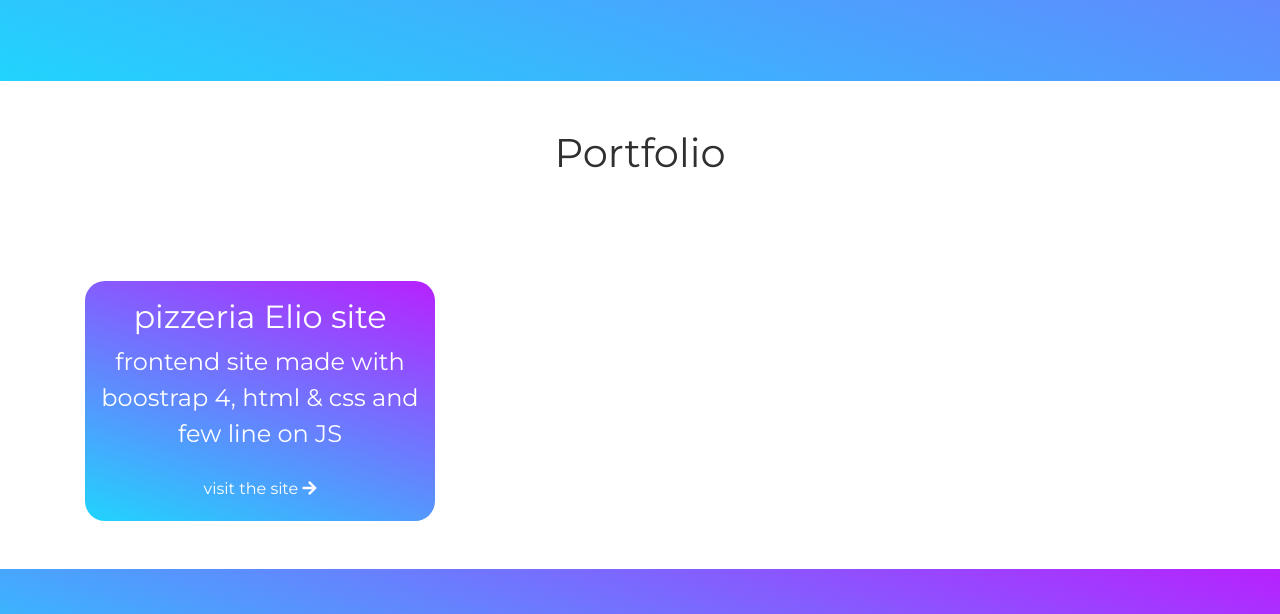
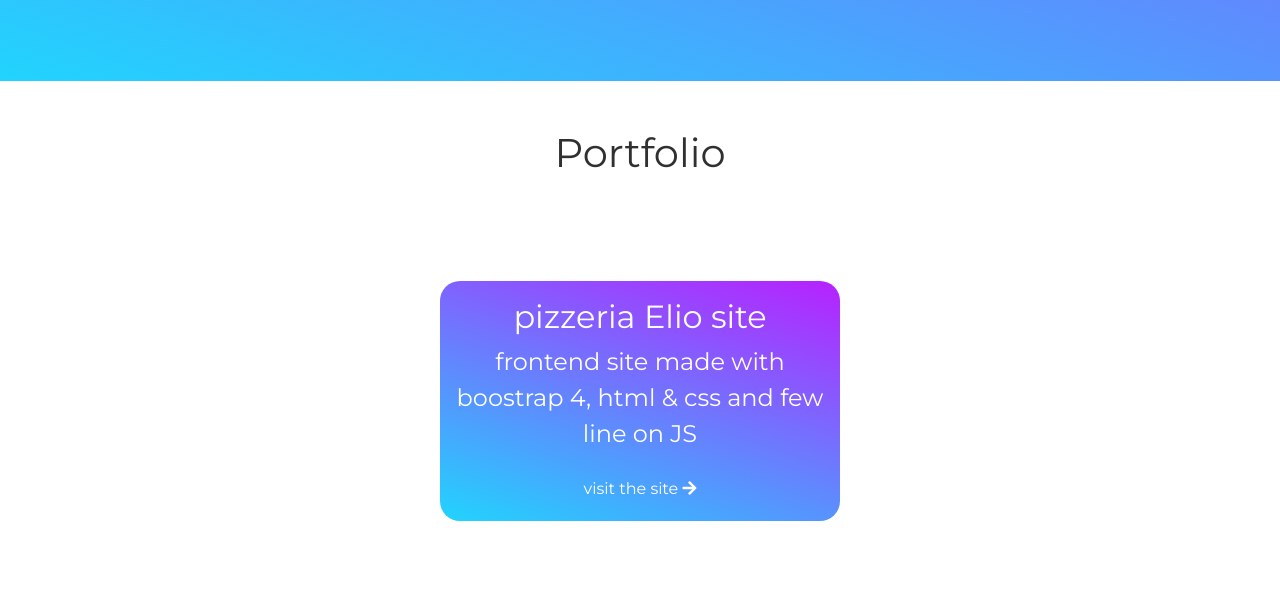
Before and after one commit to RiccardoCherchi/riccardocherchi, a plain HTML site: page index.html in a window 1280 px wide. Shown: the part 719-1333 px from the top of the page. Drawn offline with nearby package versions, Linux system fonts and the light colour scheme; no server answers.

Commit message:
remove bootstrap grid and add flezbox

```diff
--- a/index.html
+++ b/index.html
@@ -83,11 +83,11 @@
     </section>
 
     <section id="portfolio">
-      <div class="container py-5">
+      <div class="fluid-container py-5">
         <h1 class="text-center pb-5">Portfolio</h1>
-        <div id="repository" class="row">
-          <div class="col-md-4 pt-5">
-            <div class="portfolio-element text-center py-3">
+        <div id="repository">
+           <div class="pt-5">
+            <div class="portfolio-element text-center">
               <div class="portfolio-text">
                 <h2>pizzeria Elio site</h2>
                 <p>
@@ -151,21 +151,5 @@
     ></script>
     <script src="https://cdn.jsdelivr.net/npm/typed.js@2.0.9"></script>
     <script src="main.js"></script>
-    <script>
-      var typed = new Typed("#typed", {
-        strings: ["Full stack developer", "Riccardo Cherchi"],
-        smartBackspace: true, // Default value
-        typeSpeed: 45,
-        backSpeed: 25
-      });
-    </script>
-    <script>
-      $(function() {
-        $(document).scroll(function() {
-          var $nav = $("#mainNavbar");
-          $nav.toggleClass("scrolled", $(this).scrollTop() > $nav.height());
-        });
-      });
-    </script>
   </body>
 </html>
--- a/main.js
+++ b/main.js
@@ -4,7 +4,7 @@ function getGitHubRepos(user) {
     .then(res => {
       console.log(res);
       res.forEach(repo => {
-        $("#repository").append(`<div class="col-md-4 pt-5">
+        $("#repository").append(`<div class="pt-5">
         <div class="portfolio-element text-center py-3">
           <div class="portfolio-text">
             <h2>${repo.name}</h2>
@@ -26,3 +26,17 @@ function getGitHubRepos(user) {
 }
 
 getGitHubRepos("RiccardoCherchi");
+
+var typed = new Typed("#typed", {
+  strings: ["Full stack developer", "Riccardo Cherchi"],
+  smartBackspace: true, // Default value
+  typeSpeed: 60,
+  backSpeed: 25
+});
+
+$(function() {
+  $(document).scroll(function() {
+    var $nav = $("#mainNavbar");
+    $nav.toggleClass("scrolled", $(this).scrollTop() > $nav.height());
+  });
+});
--- a/style.css
+++ b/style.css
@@ -43,16 +43,43 @@ section#first {
   color: #ffffffc9;
 }
 .portfolio-element {
+  width:400px;
   display: flex;
   justify-content: center;
   flex-direction: column;
   text-align: center;
   height: 240px;
+  margin: 0 auto;
   background-color: #21d4fd;
   background-image: linear-gradient(19deg, #21d4fd 0%, #b721ff 100%);
   border-radius: 20px;
   transition: transform 400ms;
 }
+#repository {
+  display: flex;
+  justify-content: space-around;
+  flex-wrap: wrap;
+  margin-bottom: 5rem;
+}
+
+::-webkit-scrollbar {
+  width: 10px;
+}
+
+/* Track */
+::-webkit-scrollbar-track {
+  background: #fff;
+}
+
+/* Handle */
+::-webkit-scrollbar-thumb {
+  background-color: #21D4FD;
+  background-image: linear-gradient(19deg, #21D4FD 0%, #B721FF 100%);
+  border-radius: 5px;
+}
+
+
+
 .portfolio-element:hover {
   transform: scale(1.02);
 }
```
Also changed, not shown: googlef8c212b5a9ed16d8.html (deleted, +0 -1 lines).
